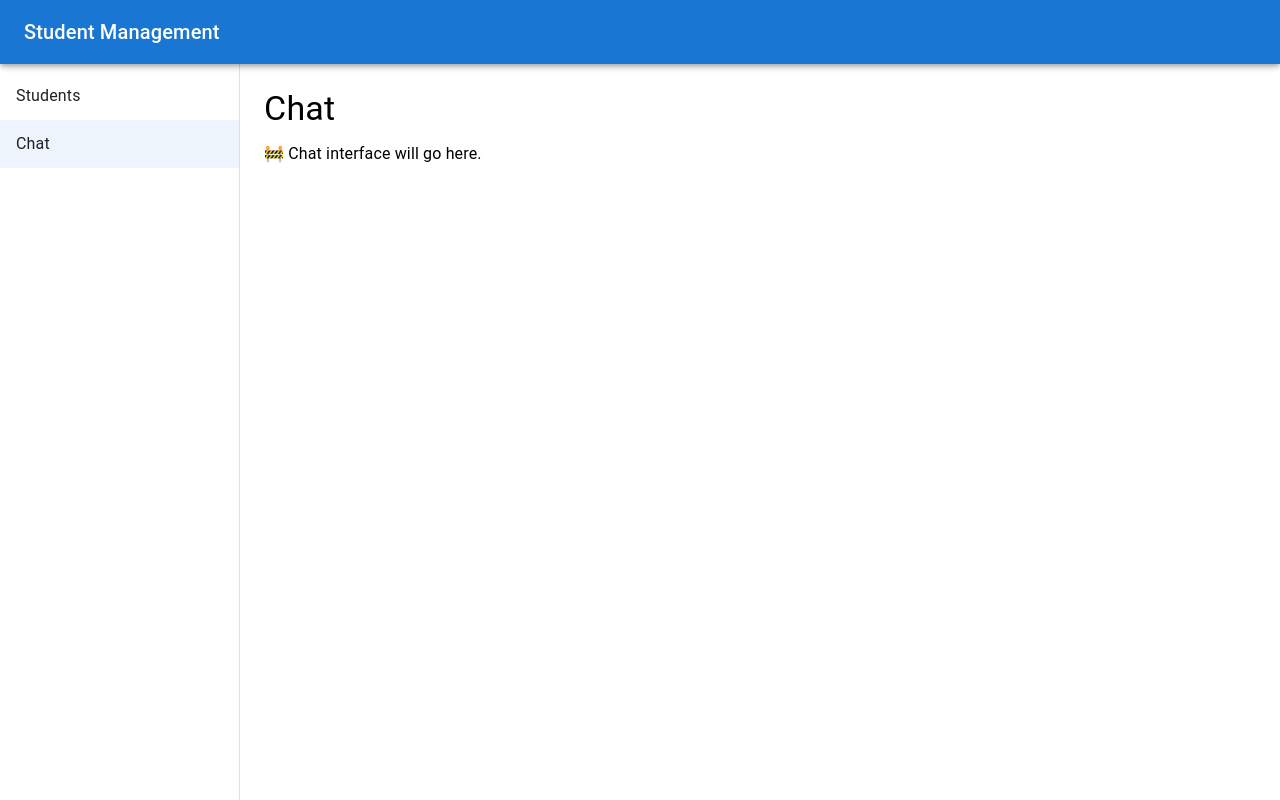
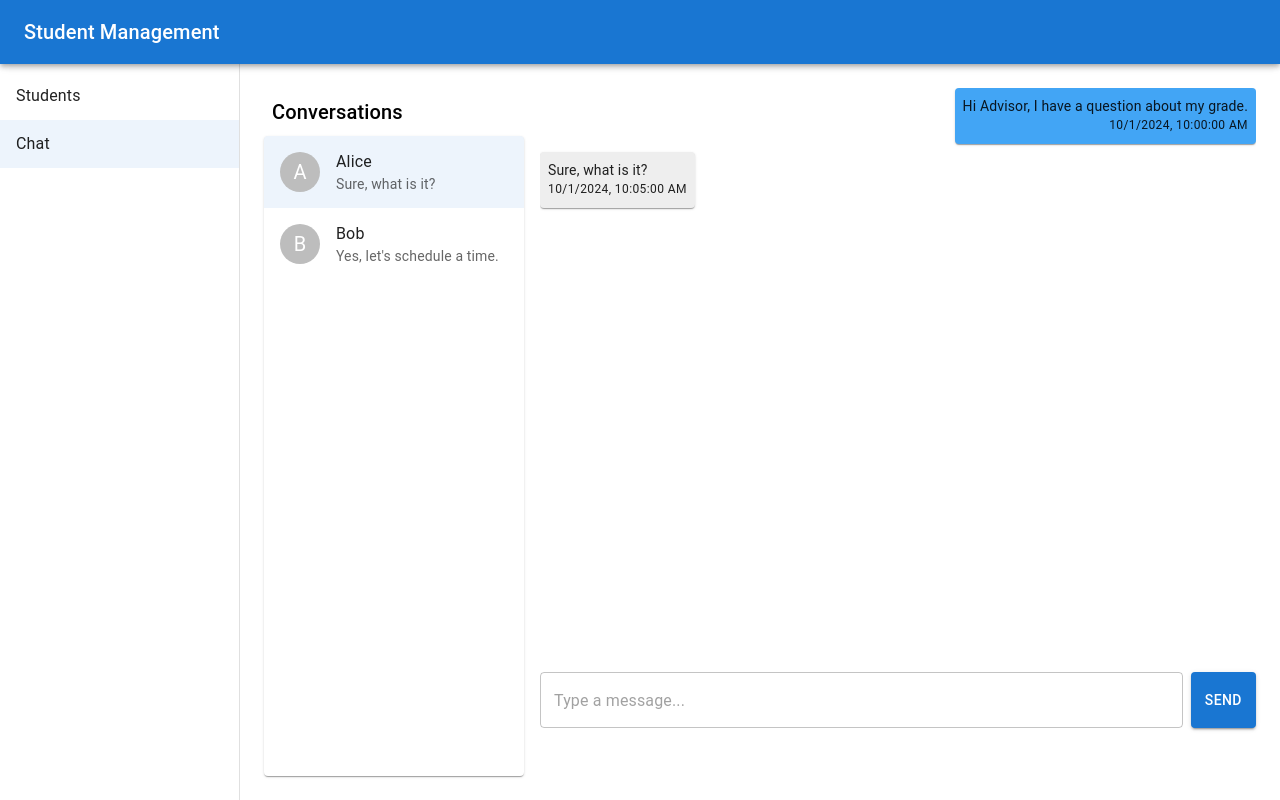
Before and after one commit to Vedant-Jayesh-Oza/Akala_FrontEnd_Assignment, a React (Create React App) app: page /chat in a window 1280 px wide. Built offline with nearby package versions, Linux system fonts and the light colour scheme.

Commit message:
add Conversation and ChatWindow to ChatPage

```diff
--- a/package.json
+++ b/package.json
@@ -5,6 +5,7 @@
   "dependencies": {
     "@emotion/react": "^11.14.0",
     "@emotion/styled": "^11.14.0",
+    "@mui/icons-material": "^7.0.2",
     "@mui/material": "^7.0.2",
     "@testing-library/dom": "^10.4.0",
     "@testing-library/jest-dom": "^6.6.3",
--- a/src/pages/ChatPage.js
+++ b/src/pages/ChatPage.js
@@ -1,15 +1,73 @@
-import React from 'react';
-import { Typography } from '@mui/material';
+import React, { useState } from 'react';
+import { Box, Typography } from '@mui/material';
+import ThreadList from '../components/ThreadList';
+import ChatWindow from '../components/ChatWindow';
+
+const sampleThreads = [
+  {
+    id: 't1',
+    student: 'Alice',
+    messages: [
+      { from: 'student', text: 'Hi Advisor, I have a question about my grade.', timestamp: '2024-10-01T10:00:00Z' },
+      { from: 'advisor', text: 'Sure, what is it?',               timestamp: '2024-10-01T10:05:00Z' },
+    ],
+  },
+  {
+    id: 't2',
+    student: 'Bob',
+    messages: [
+      { from: 'student', text: 'Can we discuss my enrollment date?',   timestamp: '2024-10-02T09:00:00Z' },
+      { from: 'advisor', text: "Yes, let's schedule a time.",          timestamp: '2024-10-02T09:10:00Z' },
+    ],
+  },
+];
 
 export default function ChatPage() {
+  const [threads, setThreads] = useState(sampleThreads);
+  const [selectedThreadId, setSelectedThreadId] = useState(threads[0]?.id || null);
+
+  const handleSelectThread = id => {
+    setSelectedThreadId(id);
+  };
+
+  const handleSendMessage = text => {
+    setThreads(prev =>
+      prev.map(thread =>
+        thread.id === selectedThreadId
+          ? {
+              ...thread,
+              messages: [
+                ...thread.messages,
+                { from: 'student', text, timestamp: new Date().toISOString() },
+              ],
+            }
+          : thread
+      )
+    );
+  };
+
+  const selectedThread = threads.find(t => t.id === selectedThreadId);
+
   return (
-    <div>
-      <Typography variant="h4" gutterBottom>
-        Chat
-      </Typography>
-      <Typography>
-        🚧 Chat interface will go here.
-      </Typography>
-    </div>
+    <Box sx={{ display: 'flex', gap: 2 }}>
+      <Box sx={{ width: 260 }}>
+        <Typography variant="h6" sx={{ p: 1 }}>
+          Conversations
+        </Typography>
+        <ThreadList
+          threads={threads}
+          selectedThreadId={selectedThreadId}
+          onSelect={handleSelectThread}
+        />
+      </Box>
+
+      <Box sx={{ flex: 1 }}>
+        {selectedThread ? (
+          <ChatWindow thread={selectedThread} onSend={handleSendMessage} />
+        ) : (
+          <Typography>Select a conversation to start.</Typography>
+        )}
+      </Box>
+    </Box>
   );
 }
```
Also changed, not shown: 1 other file (tests, documents, lock files or other folders).
